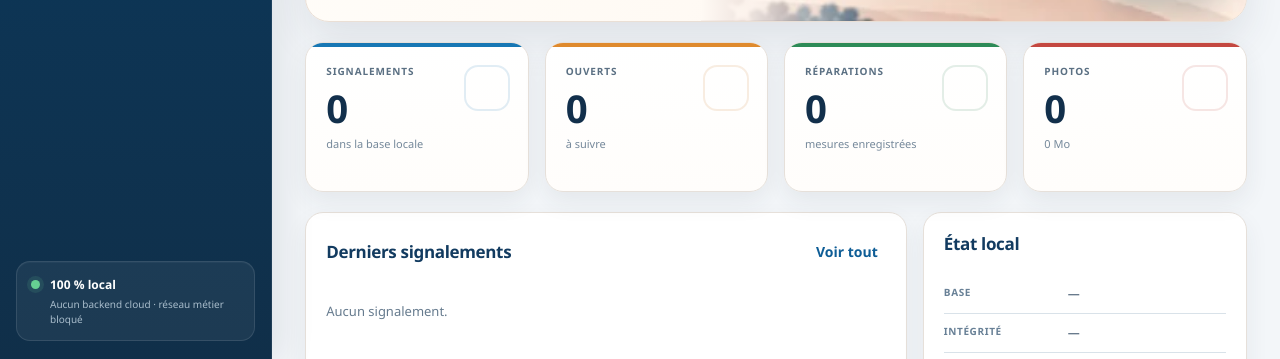
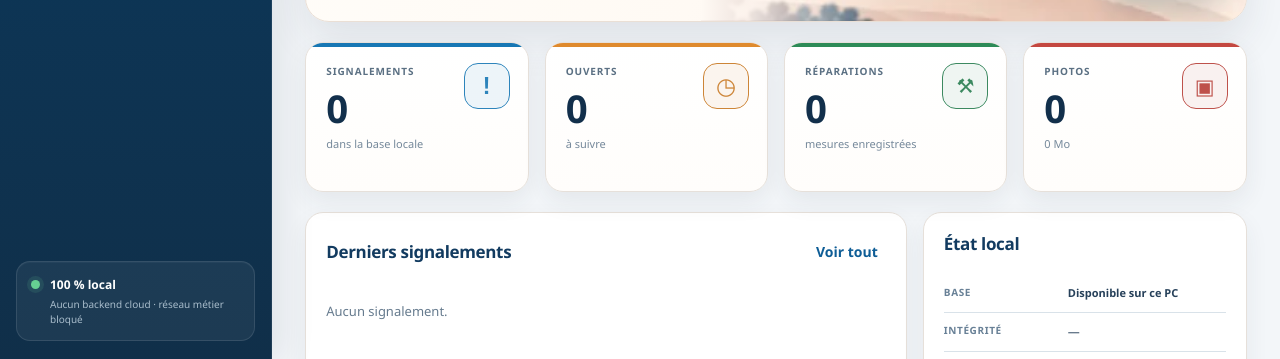
Before and after one commit to darksathili-jpg/respect_des_lieux_PRO, an Electron app: page renderer/index.html in a window 1280 px wide. Shown: the part 439-798 px from the top of the page. Drawn offline with Linux system fonts and the light colour scheme; no server answers.

Commit message:
R8-P2: finalise KPI et état local de l'accueil

```diff
--- a/renderer/home.css
+++ b/renderer/home.css
@@ -1,4 +1,4 @@
-/* R8-P1 — Accueil. Visual fidelity pass on the frozen production shell. */
+/* R8-P2 — Accueil. Final visual fidelity pass on the frozen production shell. */
 #view-dashboard{display:none}
 #view-dashboard.active{display:block}
 
@@ -89,20 +89,31 @@
 #view-dashboard .kpi:nth-child(3)::before{background:#2d8b57}
 #view-dashboard .kpi:nth-child(4)::before{background:#c44840}
 #view-dashboard .kpi::after{
-  content:'';
   position:absolute;
   right:18px;
-  top:22px;
-  width:42px;
-  height:42px;
+  top:20px;
+  width:44px;
+  height:44px;
+  display:grid;
+  place-items:center;
   border-radius:14px;
-  border:2px solid currentColor;
-  opacity:.13
+  border:1px solid currentColor;
+  background:color-mix(in srgb,currentColor 8%,white);
+  color:currentColor;
+  font-family:"Segoe UI Symbol","Arial Unicode MS",sans-serif;
+  font-size:23px;
+  font-weight:750;
+  line-height:1;
+  opacity:.9
 }
 #view-dashboard .kpi:nth-child(1){color:#1777b4}
 #view-dashboard .kpi:nth-child(2){color:#c87822}
 #view-dashboard .kpi:nth-child(3){color:#277d50}
 #view-dashboard .kpi:nth-child(4){color:#b73f38}
+#view-dashboard .kpi:nth-child(1)::after{content:'!'}
+#view-dashboard .kpi:nth-child(2)::after{content:'◷';font-weight:500}
+#view-dashboard .kpi:nth-child(3)::after{content:'⚒';font-size:20px;font-weight:500}
+#view-dashboard .kpi:nth-child(4)::after{content:'▣';font-size:21px;font-weight:500}
 #view-dashboard .kpi span,#view-dashboard .kpi small{display:block}
 #view-dashboard .kpi span{color:#5b7083;font-size:10px;font-weight:850;text-transform:uppercase;letter-spacing:.09em}
 #view-dashboard .kpi strong{display:block;margin:10px 0 2px;color:#122f4b;font-size:clamp(34px,3vw,43px);line-height:1;font-variant-numeric:tabular-nums;letter-spacing:-.045em}
@@ -129,6 +140,8 @@
 #view-dashboard .facts div{grid-template-columns:112px minmax(0,1fr)}
 #view-dashboard .facts dt{color:#688096}
 #view-dashboard .facts dd{color:#27415a}
+#view-dashboard #fact-db{font-size:0;color:transparent}
+#view-dashboard #fact-db::after{content:'Disponible sur ce PC';font-size:11px;color:#27415a;font-weight:700}
 
 @media (max-width:1220px){
   #view-dashboard .hero::after{width:54%}
```
